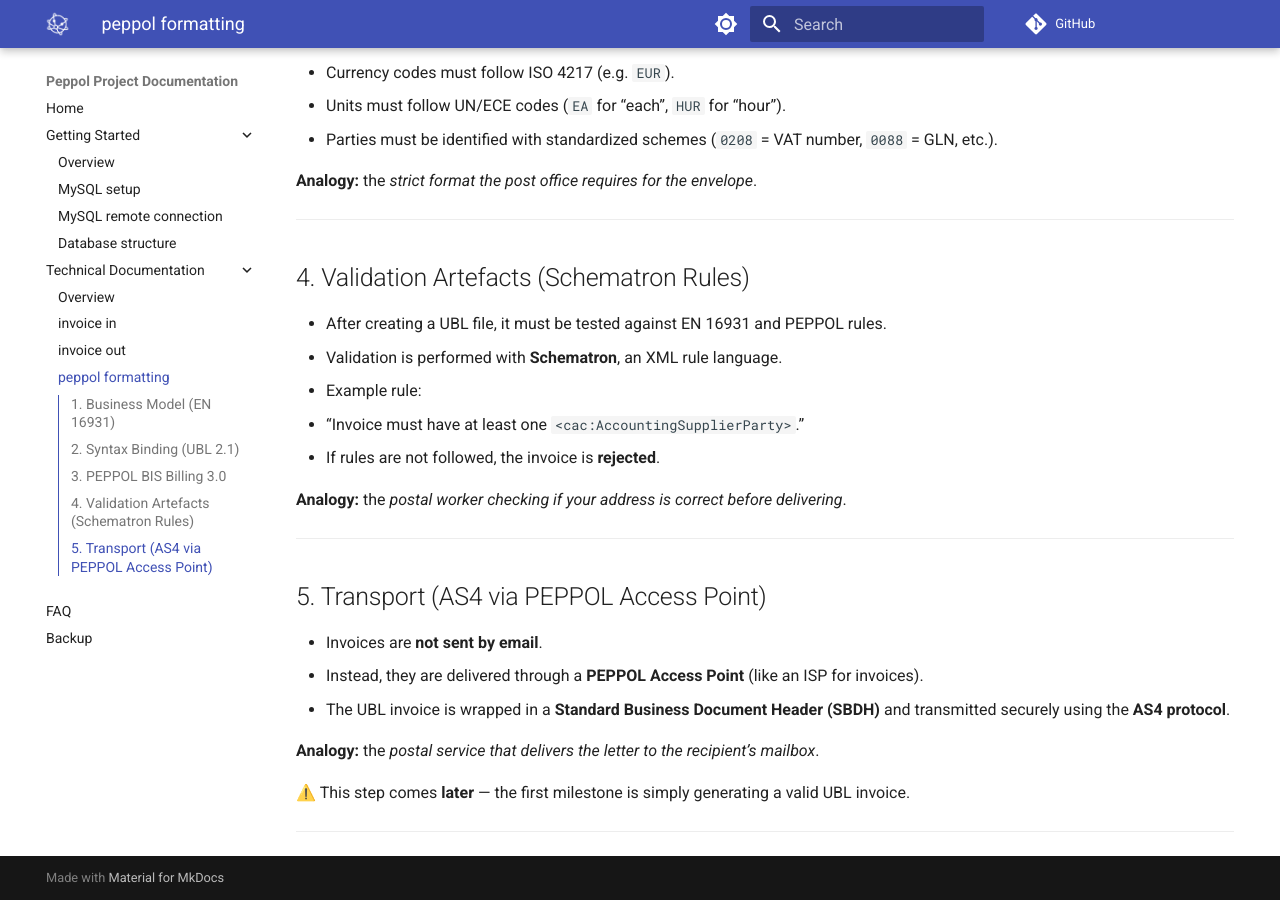
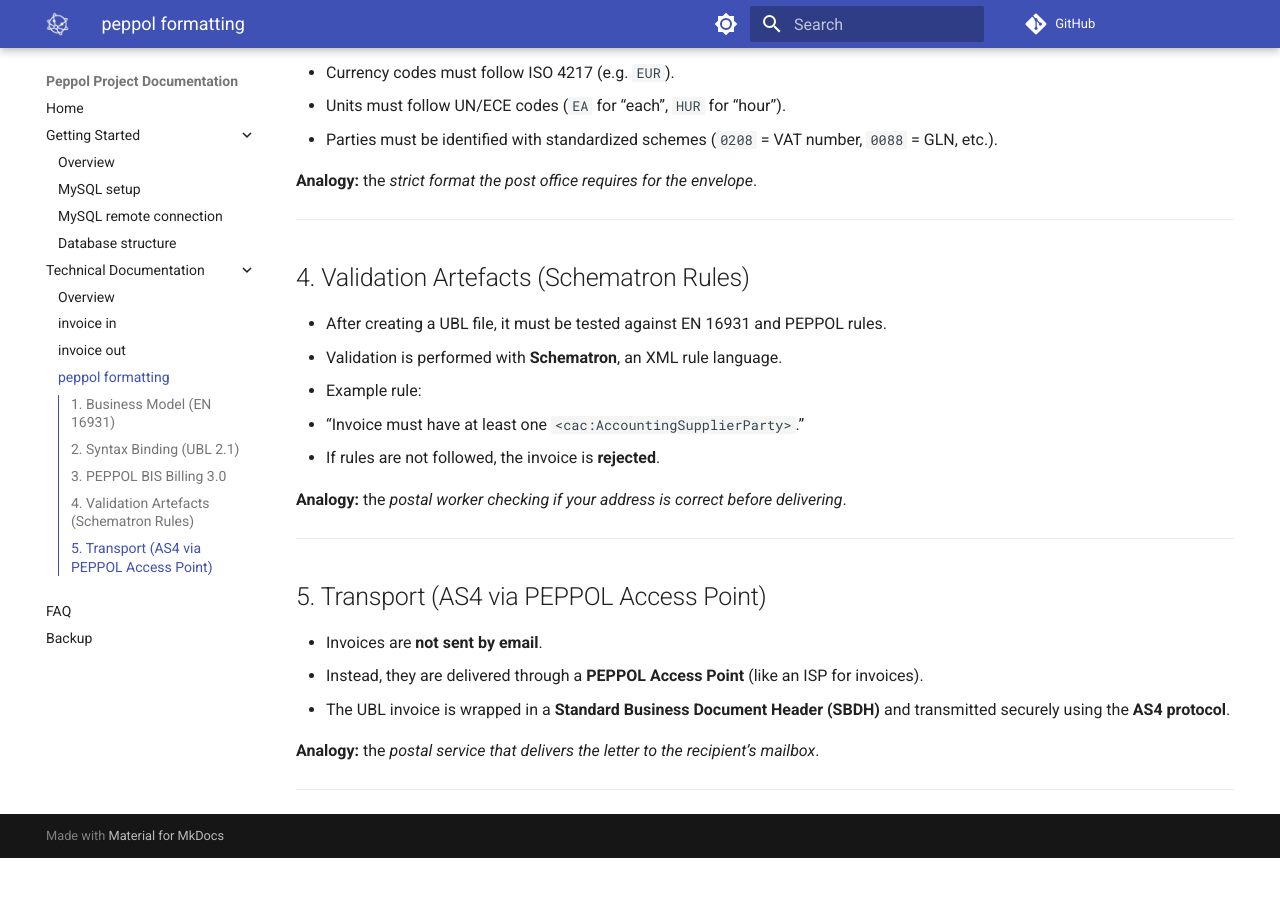
Before and after one commit to PeppolTest/test, an MkDocs documentation site: the page built from docs/technical-documentation/peppol-formatting.md, in a window 1280 px wide and 900 px high, scrolled down 1250 px. Built offline with MkDocs 1.6.1 and Material for MkDocs 9.7.7, drawn with Linux system fonts in a browser that asks for light colours; comment, search, counter and statistics services are not loaded; after the commit the page ends 2108 px from its top, so only the background shows below that.

Commit message:
Update peppol-formatting.md

```diff
--- a/docs/technical-documentation/peppol-formatting.md
+++ b/docs/technical-documentation/peppol-formatting.md
@@ -69,6 +69,4 @@ Each layer has its own purpose:
 
 **Analogy:** the *postal service that delivers the letter to the recipient’s mailbox*.
 
-⚠️ This step comes **later** — the first milestone is simply generating a valid UBL invoice.
-
 ---
```
